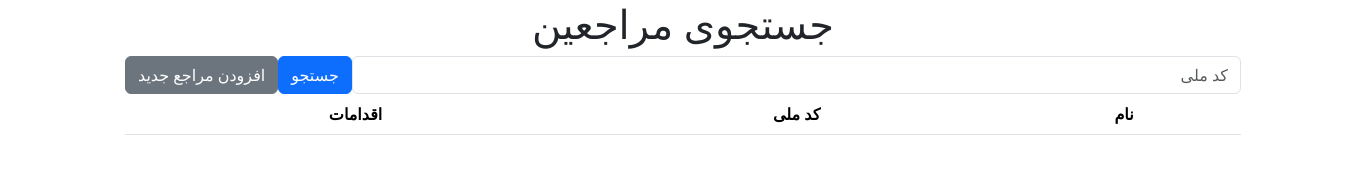
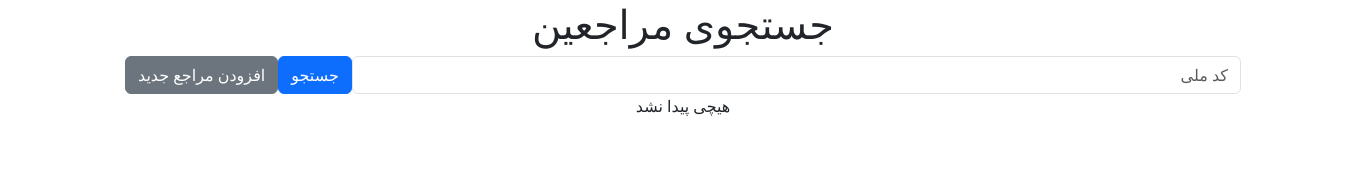
Before and after one commit to aRmanNM/clinic-archive, an Electron app: page index.html in a window 1366 px wide. Both pictures are taken after a click on the input "جستجو". Drawn offline with Linux system fonts and the light colour scheme; no server answers.

Commit message:
improve search section

```diff
--- a/dbmanager.js
+++ b/dbmanager.js
@@ -5,7 +5,7 @@ const db = dbmgr.db;
 function searchPatient(query) {
   try {
     return db
-      .prepare(`SELECT * FROM patients WHERE nationalCode LIKE '%${query}%'`)
+      .prepare(`SELECT * FROM patients WHERE nationalCode LIKE '%${query}%' OR name LIKE '%${query}%'`)
       .all();
   } catch (err) {
     console.error(err);
--- a/index.html
+++ b/index.html
@@ -19,7 +19,8 @@
         <input class="btn btn-primary" type="submit" value="جستجو" onclick="searchPatient()" />
         <input class="btn btn-secondary" type="button" value="افزودن مراجع جدید" onclick="showForm()" />
       </div>
-      <table class="table">
+      <p id="search-message"></p>
+      <table id="search-table" hidden class="table">
         <thead>
           <tr>
             <th scope="col">نام</th>
--- a/script.js
+++ b/script.js
@@ -4,11 +4,23 @@ var canvas;
 function searchPatient() {
   let input = document.getElementById("search-input");
   let resultList = document.getElementById("search-result");
+  let searchTable = document.getElementById("search-table");
+  let searchMessage = document.getElementById("search-message");
 
-  const result = window.sqlite.dbrepo?.searchPatient(input.value);
+  let result;
+  if (input.value) {
+    result = window.sqlite.dbrepo?.searchPatient(input.value);
+  }
 
-  if (!result) return;
+  if (!input.value || !result) {
+    searchTable.hidden = true;
+    searchMessage.hidden = false;
+    searchMessage.innerText = "هیچی پیدا نشد";
+    return;
+  }
 
+  searchTable.hidden = false;
+  searchMessage.hidden = true;
   resultList.replaceChildren();
 
   result.forEach((element) => {
```
